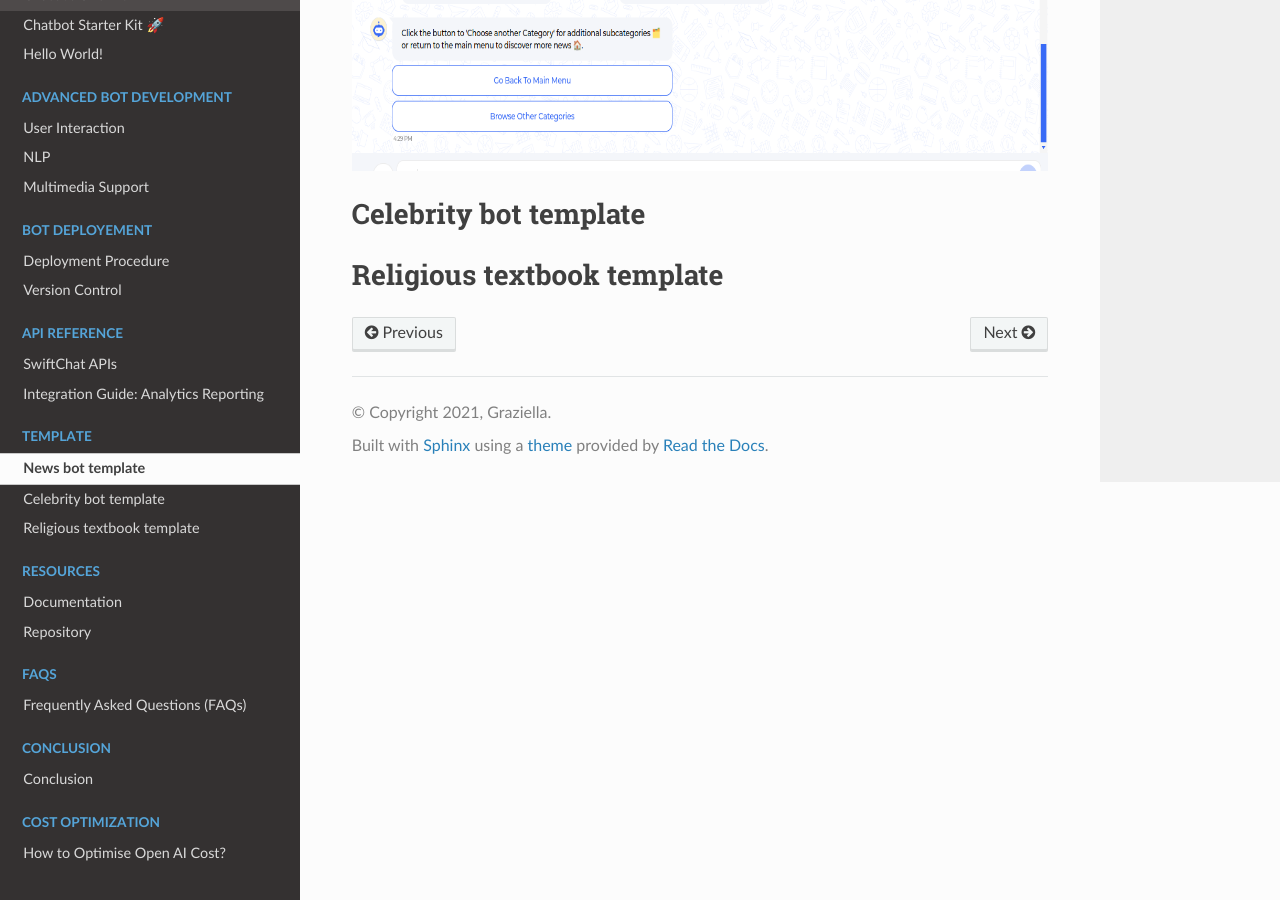
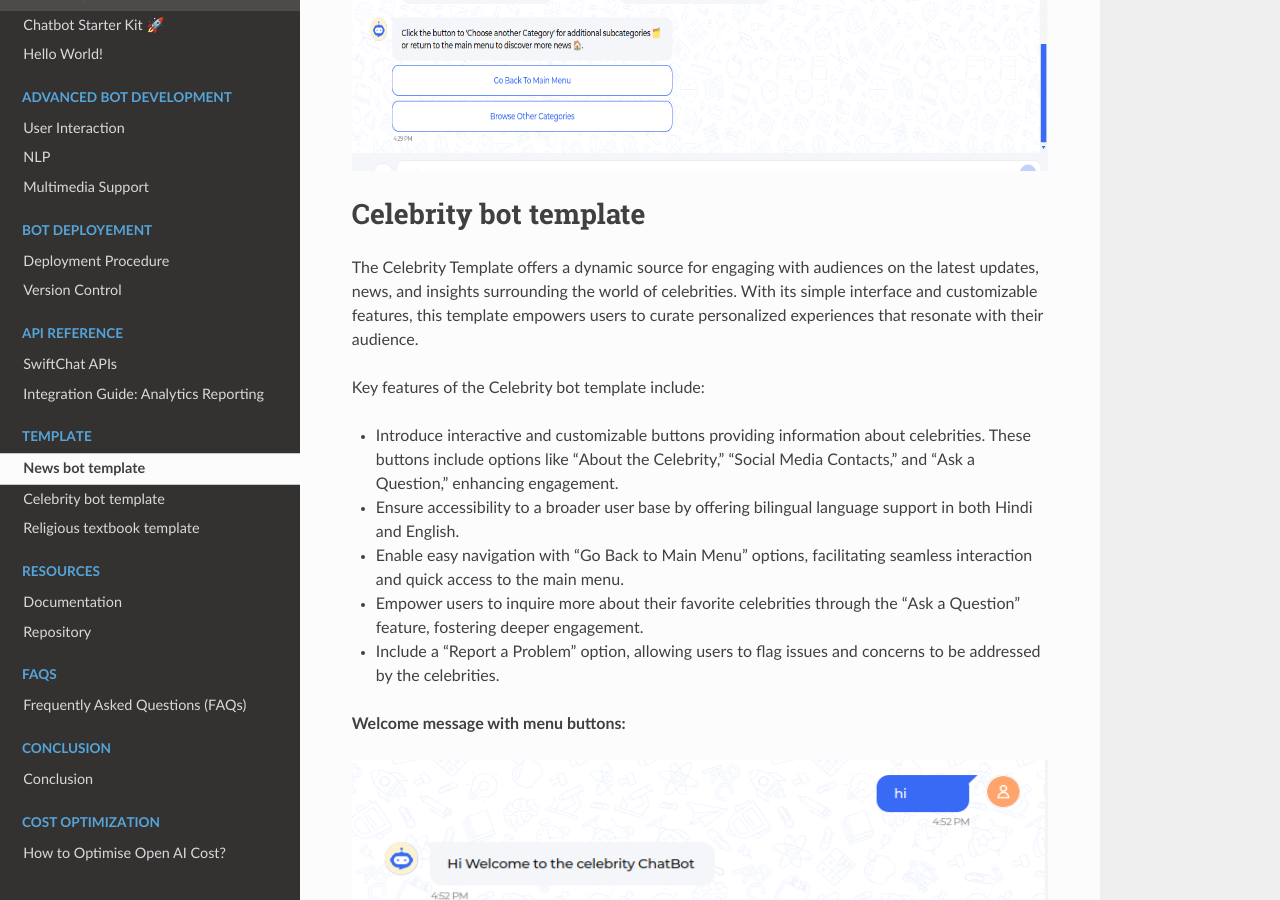
Before and after one commit to Priyanka-sharma181/Chatbot-Development-Guide, a Sphinx documentation site: the page built from docs/source/template_api.rst, in a window 1280 px wide and 900 px high, scrolled down 1961 px. Built offline with Sphinx 7.4.7 and the Read the Docs theme 2.0.0, drawn with Linux system fonts in a browser that asks for light colours.

Commit message:
templates

```diff
--- a/docs/source/template_api.rst
+++ b/docs/source/template_api.rst
@@ -47,5 +47,27 @@ Key features of the news bot template include:
 Celebrity bot template
 =========================
 
+The Celebrity Template offers a dynamic source for engaging with audiences on the latest updates, news, and insights surrounding the world of celebrities. With its simple interface and customizable features, this template empowers users to curate personalized experiences that resonate with their audience.
+
+Key features of the Celebrity bot template include:
+
+- Introduce interactive and customizable buttons providing information about celebrities. These buttons include options like "About the Celebrity," "Social Media Contacts," and "Ask a Question," enhancing engagement.
+- Ensure accessibility to a broader user base by offering bilingual language support in both Hindi and English.
+- Enable easy navigation with "Go Back to Main Menu" options, facilitating seamless interaction and quick access to the main menu.
+- Empower users to inquire more about their favorite celebrities through the "Ask a Question" feature, fostering deeper engagement.
+- Include a "Report a Problem" option, allowing users to flag issues and concerns to be addressed by the celebrities.
+
+**Welcome message with menu buttons:**
+
+.. image:: ../images/template_images/celebrity_welcome.png
+        :alt: Deployment Structure
+        :width: 3000
+        :height: 500
+        :align: left
+
+--------------------------------
+
+
+
 Religious textbook template
 ===============================
```
Also changed, not shown: docs/images/template_images/celebrity_welcome.png (added).
